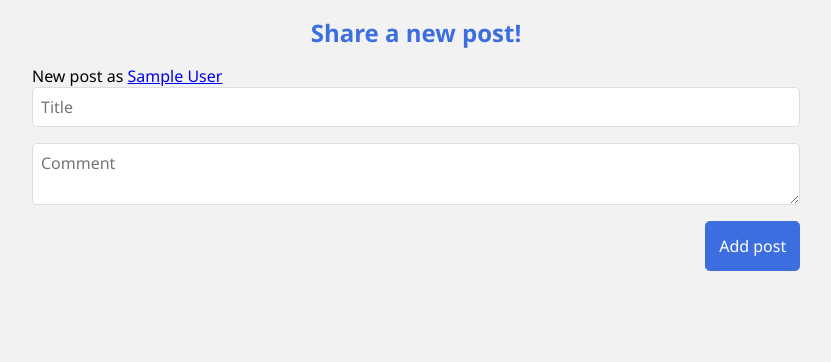
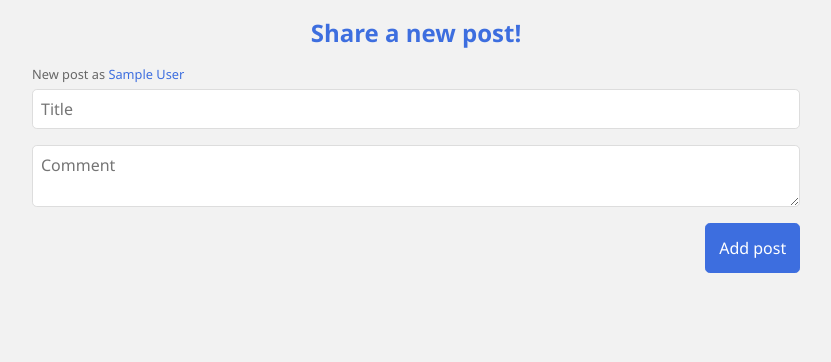
Before and after one commit to Trictonicmp/blog-app, a Rails app: page /posts/new in a window 1280 px wide. Shown: the top 362 px of the page, without its empty margins (224-1055 px from the left). Run offline with Rails 7, Linux system fonts and the light colour scheme; the visitor is signed in with stand-in values (Sample User, id 1); some libraries are stand-ins or nearby versions.

Commit message:
Fix inner-title span class

```diff
--- a/app/views/posts/new.html.erb
+++ b/app/views/posts/new.html.erb
@@ -3,7 +3,7 @@
     Share a new post!
   </h2>
   <div class="form-wrapper">
-  <span class="current-user">
+  <span class="inner-title">
     New post as
     <%= link_to(user_path(id: @current_user.id)) do %>
       <%= @current_user.name %>
```
